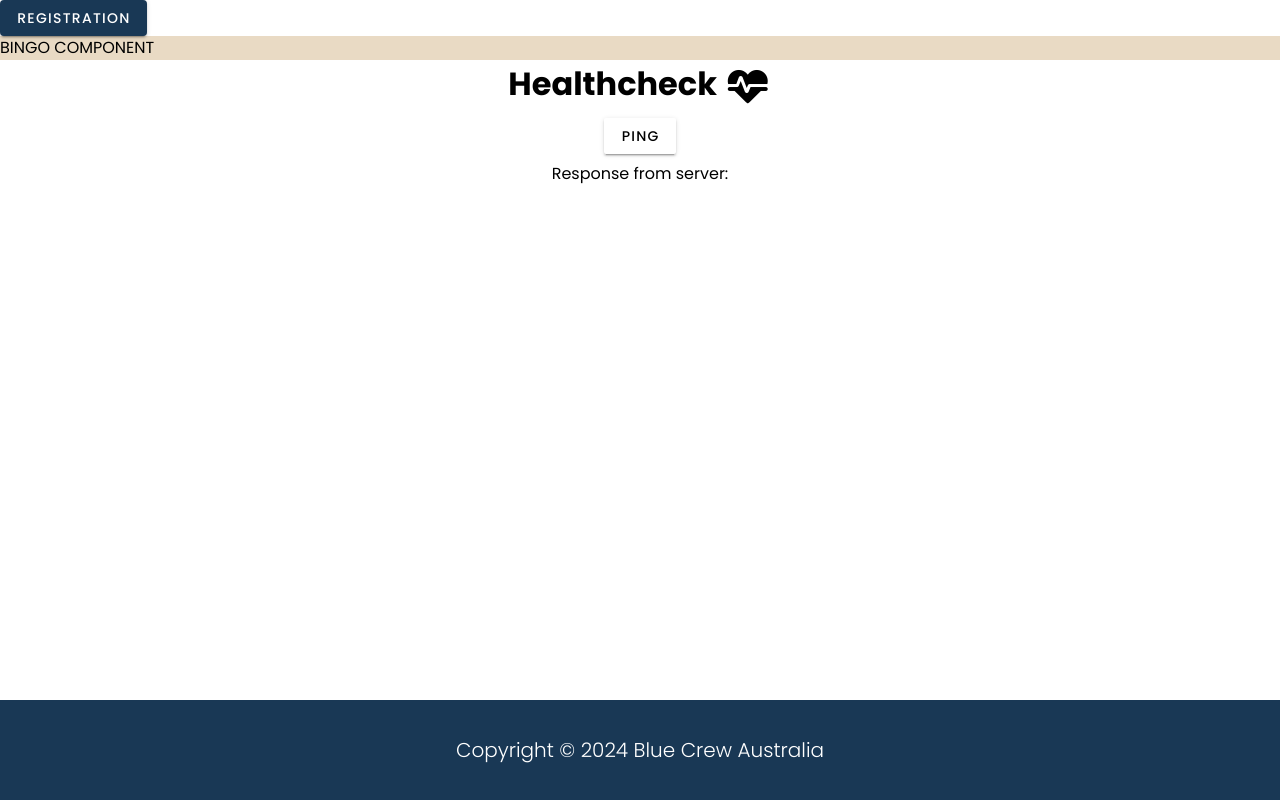
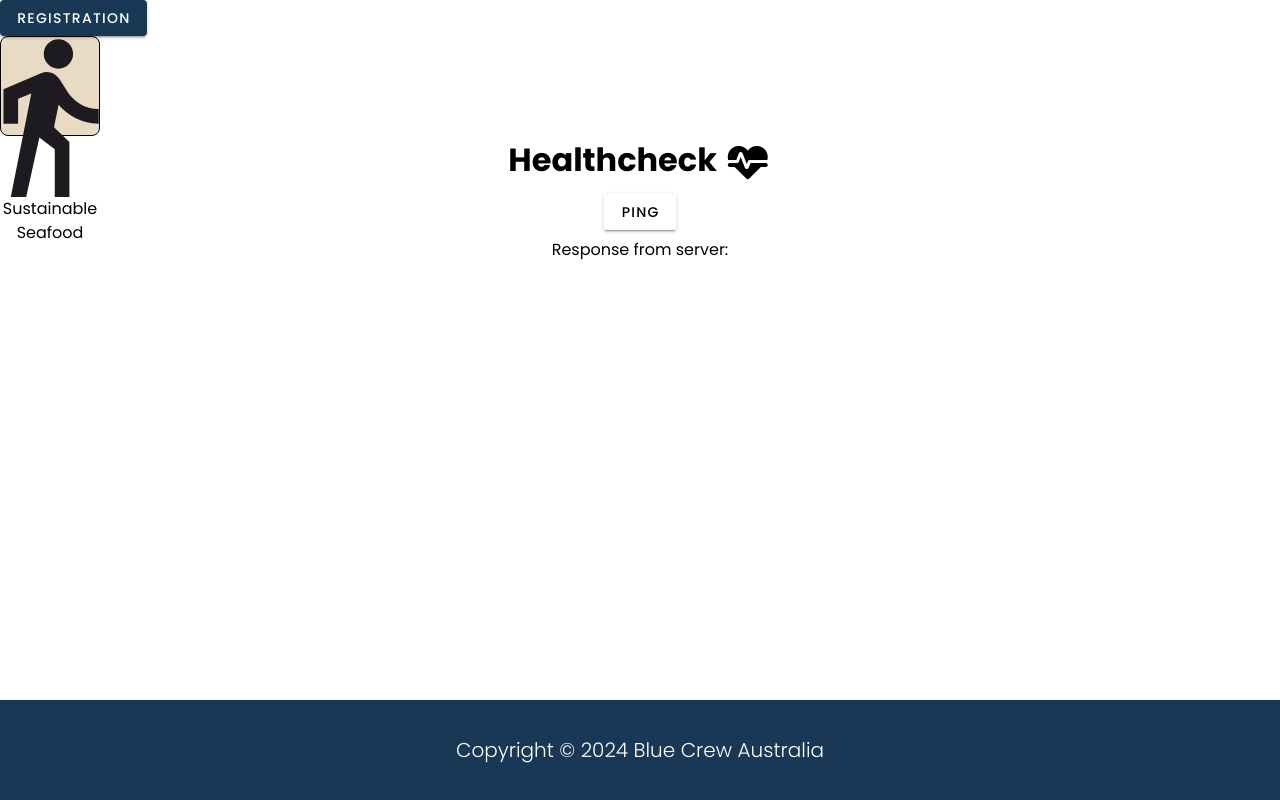
Before and after one commit to codersforcauses/bluecrew, a Vue app in the folder client/: page / in a window 1280 px wide. Built offline with nearby package versions, Linux system fonts and the light colour scheme; no server answers; the HTML template or start-up script is replaced by a standard one.

Commit message:
svg and styling

```diff
--- a/client/src/components/BingoTile.vue
+++ b/client/src/components/BingoTile.vue
@@ -8,5 +8,21 @@ defineProps<{
 </script>
 
 <template>
-    <div class="bg-creamWhite">BINGO COMPONENT</div>
+    <div class="bg-creamWhite bingo rounded-lg">
+        <div>
+            <v-img src="man.svg">
+            </v-img>
+            <p class="text-center">
+                {{ text }}
+            </p>
+        </div>
+    </div>
 </template>
+
+<style scoped>
+.bingo {
+    height: 100px;
+    width: 100px;
+    border: black 1px solid;
+}
+</style>
--- a/client/src/views/HomeView.vue
+++ b/client/src/views/HomeView.vue
@@ -39,7 +39,7 @@ const handlePing = async () => {
   </v-btn>
 
   <RegisterModal v-if="modalStore.currentModal === 'register'" @close="modalStore.closeModal" />
-  <BingoTile type="" text="" status="" selected=false />
+  <BingoTile type="" text="Sustainable Seafood" status="" selected=false />
 
   <div id="healthcheck">
     <h1>Healthcheck <v-icon icon="mdi-heart-pulse" /></h1>
```
Also changed, not shown: client/public/man.svg (added).
